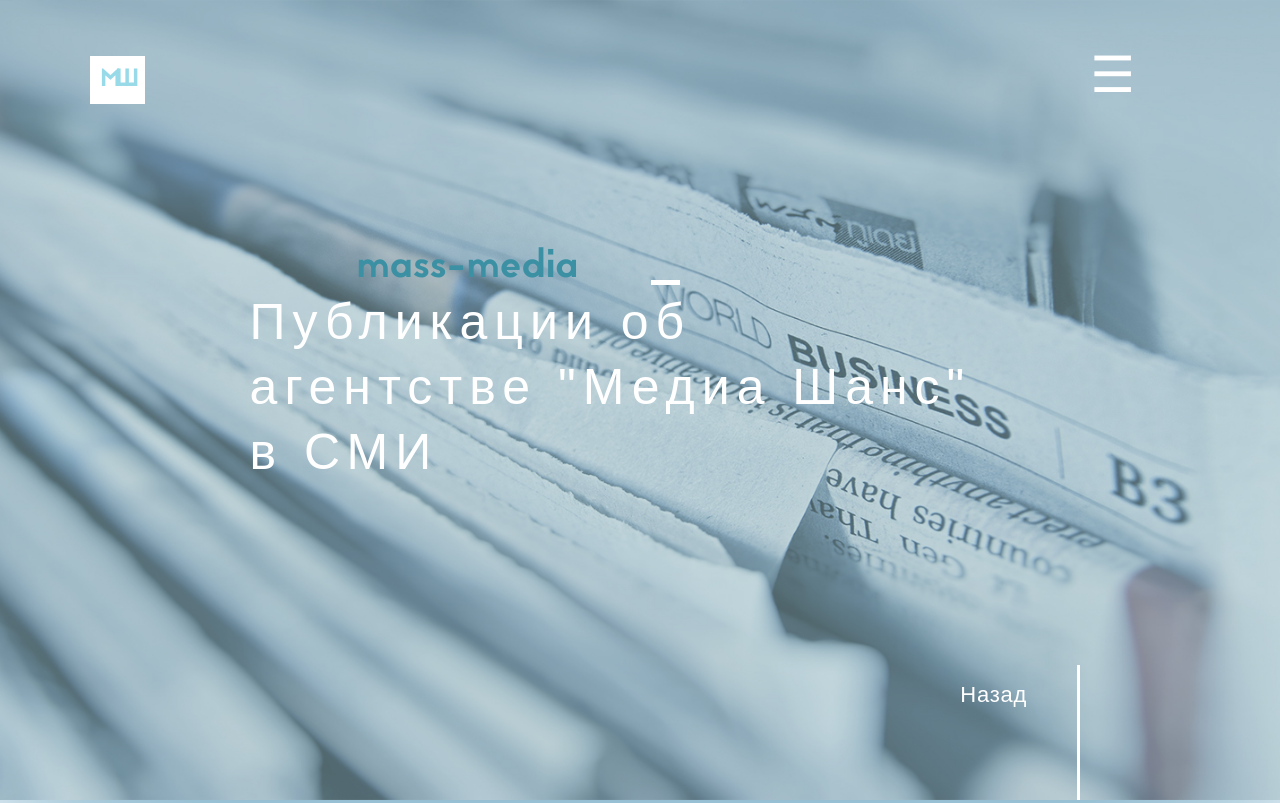
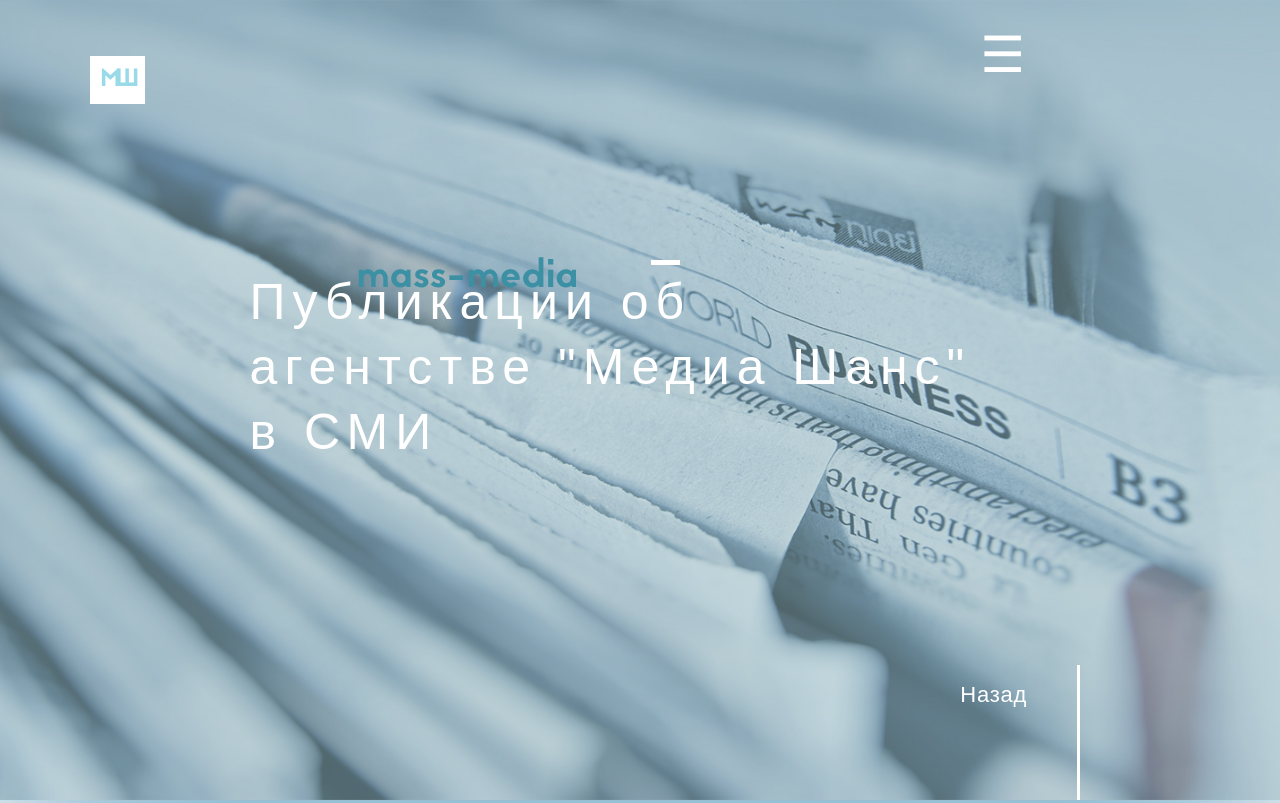
Before and after one commit to Media-chance/mediachance.github.io, a plain HTML site: page pages/smi.html in a window 1280 px wide. Shown: the top 803 px of the page. Drawn offline with Linux system fonts and the light colour scheme; a script that the page names is missing; files whose address does not match are found by name.

Commit message:
Update main.css

```diff
--- a/pages/css/main.css
+++ b/pages/css/main.css
@@ -119,10 +119,8 @@ p {
 
 
 .offer {
-	position: absolute;
-	left: 0;
-	top: 50%;
-	margin-top: -250px;
+    position: absolute;
+    top: 20%;
 }
 
 .offer__bg {
@@ -137,9 +135,9 @@ p {
 	font-size: 50px;
     position: relative;
     width: 730px;
-    margin-top: 150px;
+    margin-top: 100px;
     margin-left: 134px;
-    top: 60px;
+    top: 30px;
 }
 
 .offer__title:after {
@@ -183,10 +181,9 @@ label {cursor: pointer;}
 
 .nav__showmenu {
     position: absolute;
-    z-index: 3;
     display: inline-block;
-    left: 90%;
-    margin-top: 40px;
+    left: 80%;
+    margin-top: 20px;
     padding: 5px 10px 10px;
     top: 2px;
     font-size: 50px;
@@ -228,13 +225,6 @@ label {cursor: pointer;}
     transition: max-height .3s ease-in-out;
 }
 
-.menu__showsub {
-    position: absolute;
-    right: 0;
-    margin-top: -34px;
-    padding: 10px;
-    line-height: normal;
-}
 
 .menu__item {
     display: block;
```
